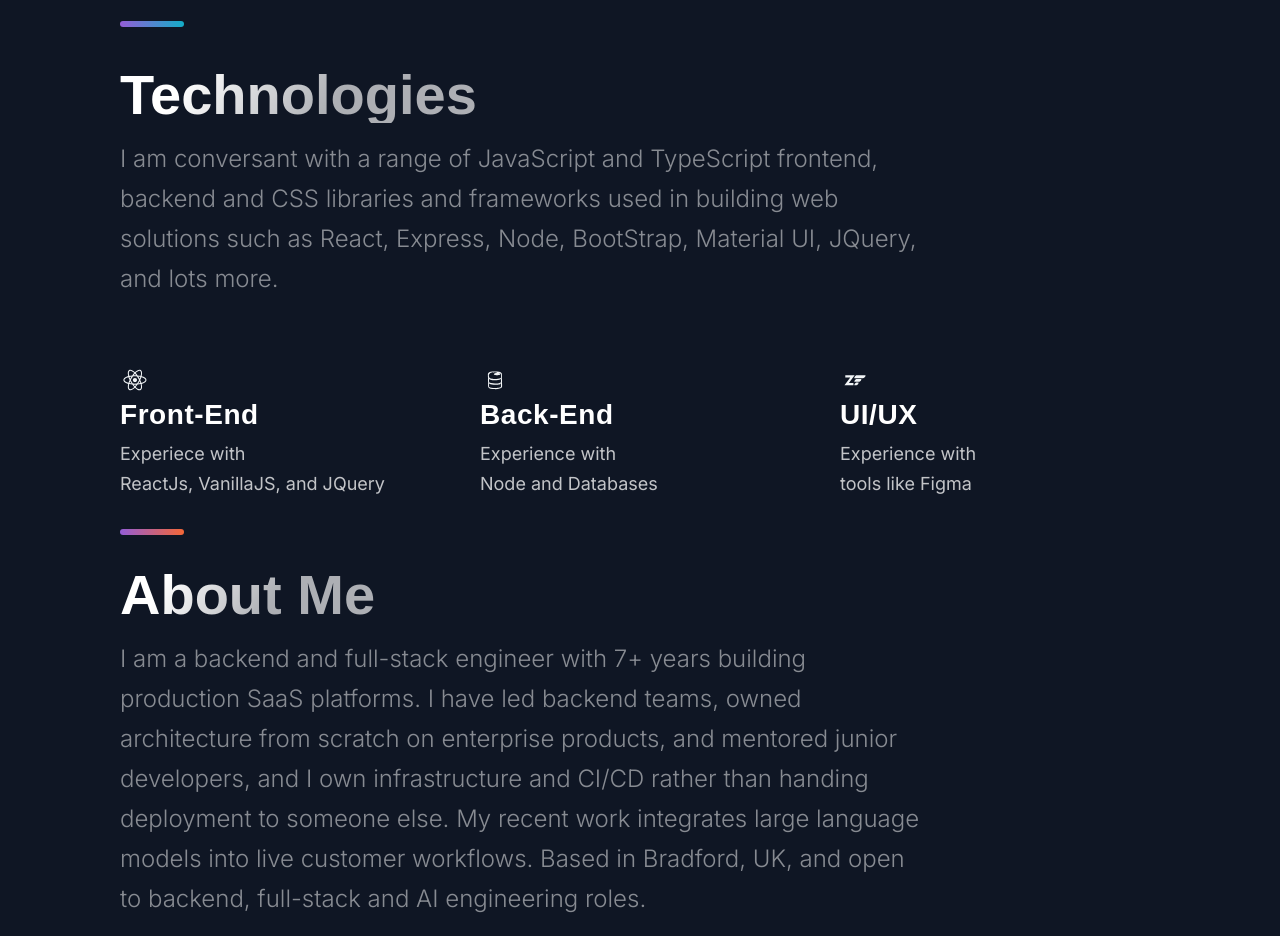
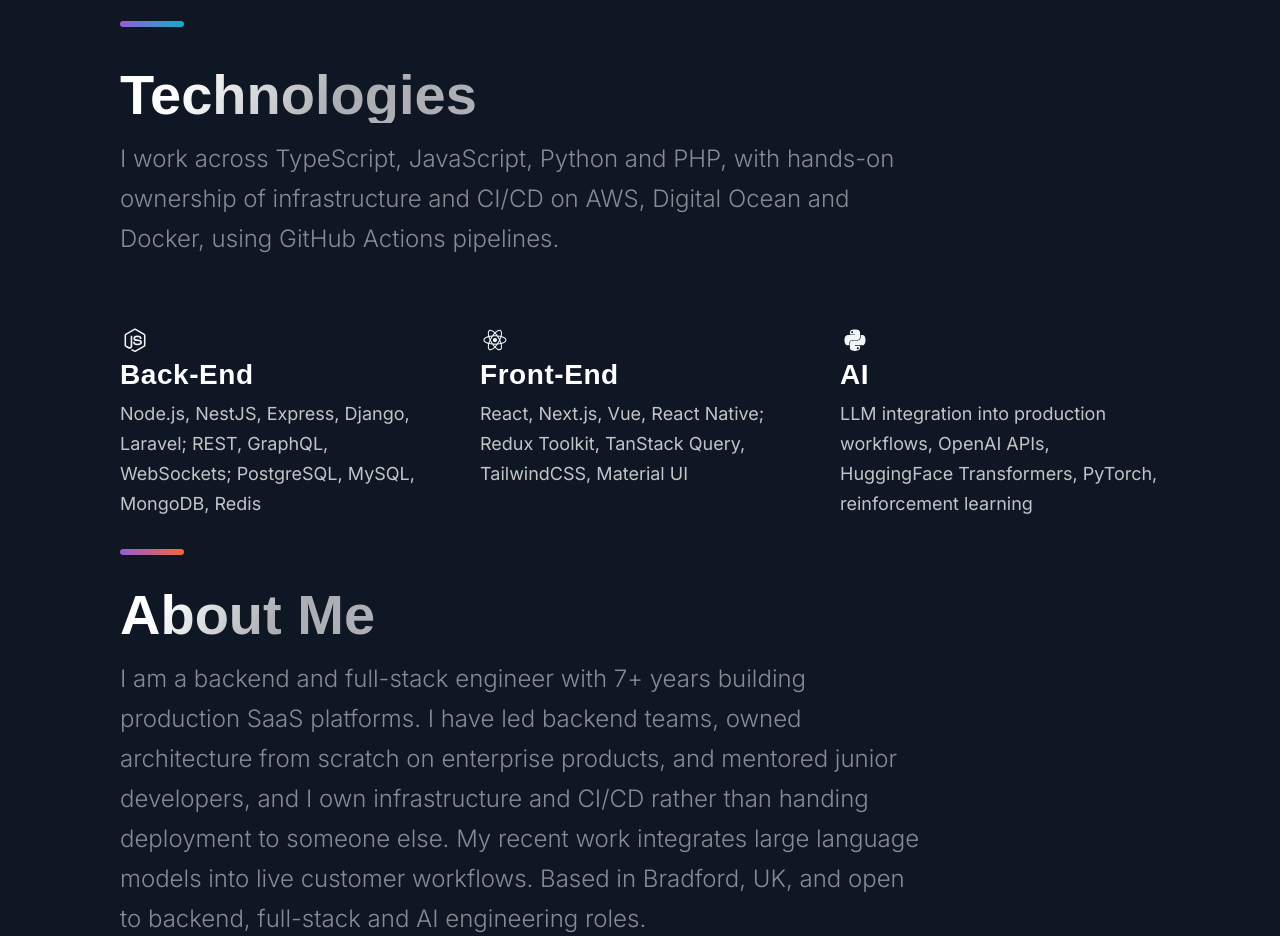
Before and after one commit to Babajide777/portfolio-website-1, a Next.js app: page / in a window 1280 px wide. Shown: the part 5080-6016 px from the top of the page. Built offline with nearby package versions, Linux system fonts and the light colour scheme.

Commit message:
Update technologies to current stack

```diff
--- a/app/components/Technologies/Technologies.js
+++ b/app/components/Technologies/Technologies.js
@@ -1,7 +1,7 @@
 "use client";
 
 import React from "react";
-import { DiFirebase, DiReact, DiZend } from "react-icons/di";
+import { DiNodejsSmall, DiPython, DiReact } from "react-icons/di";
 import {
   Section,
   SectionDivider,
@@ -21,12 +21,23 @@ const Technologies = () => (
     <SectionDivider divider />
     <SectionTitle>Technologies</SectionTitle>
     <SectionText>
-      I am conversant with a range of JavaScript and TypeScript frontend,
-      backend and CSS libraries and frameworks used in building web solutions
-      such as React, Express, Node, BootStrap, Material UI, JQuery, and lots
-      more.
+      I work across TypeScript, JavaScript, Python and PHP, with hands-on
+      ownership of infrastructure and CI/CD on AWS, Digital Ocean and Docker,
+      using GitHub Actions pipelines.
     </SectionText>
     <List>
+      <ListItem>
+        <picture>
+          <DiNodejsSmall size="3rem" />
+        </picture>
+        <ListContainer>
+          <ListTitle>Back-End</ListTitle>
+          <ListParagraph>
+            Node.js, NestJS, Express, Django, Laravel; REST, GraphQL,
+            WebSockets; PostgreSQL, MySQL, MongoDB, Redis
+          </ListParagraph>
+        </ListContainer>
+      </ListItem>
       <ListItem>
         <picture>
           <DiReact size="3rem" />
@@ -34,32 +45,20 @@ const Technologies = () => (
         <ListContainer>
           <ListTitle>Front-End</ListTitle>
           <ListParagraph>
-            Experiece with <br />
-            ReactJs, VanillaJS, and JQuery
+            React, Next.js, Vue, React Native; Redux Toolkit, TanStack Query,
+            TailwindCSS, Material UI
           </ListParagraph>
         </ListContainer>
       </ListItem>
       <ListItem>
         <picture>
-          <DiFirebase size="3rem" />
+          <DiPython size="3rem" />
         </picture>
         <ListContainer>
-          <ListTitle>Back-End</ListTitle>
+          <ListTitle>AI</ListTitle>
           <ListParagraph>
-            Experience with <br />
-            Node and Databases
-          </ListParagraph>
-        </ListContainer>
-      </ListItem>
-      <ListItem>
-        <picture>
-          <DiZend size="3rem" />
-        </picture>
-        <ListContainer>
-          <ListTitle>UI/UX</ListTitle>
-          <ListParagraph>
-            Experience with <br />
-            tools like Figma
+            LLM integration into production workflows, OpenAI APIs, HuggingFace
+            Transformers, PyTorch, reinforcement learning
           </ListParagraph>
         </ListContainer>
       </ListItem>
```
